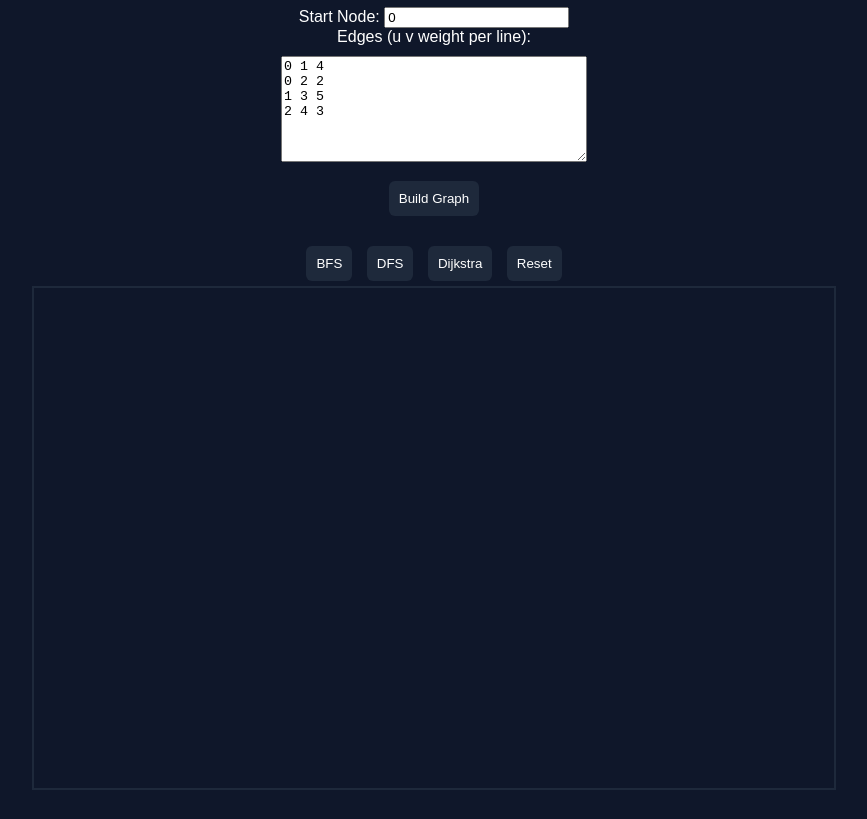
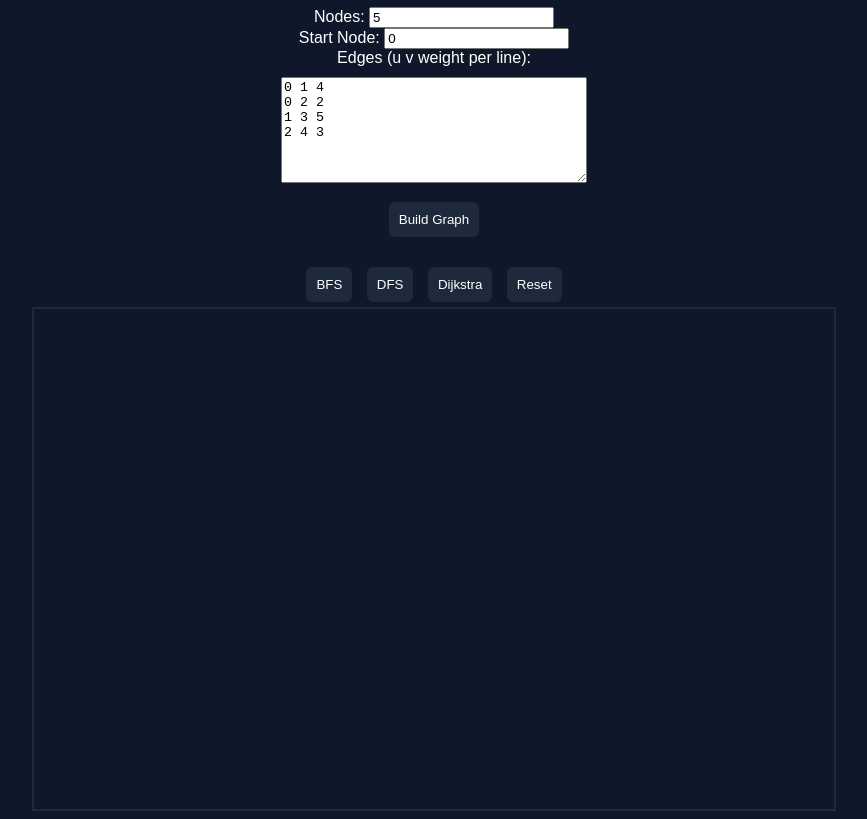
Before and after one commit to sam-3115/graph-visualizer, a plain HTML site: page index.html in a window 1280 px wide. Shown: the part 73-892 px from the top of the page, without its empty margins (206-1073 px from the left). Before the commit the page ends 871 px from the top, so only its background shows below. Drawn offline with nearby package versions, Linux system fonts and the light colour scheme.

Commit message:
Add input fields for nodes and start node

```diff
--- a/index.html
+++ b/index.html
@@ -10,6 +10,8 @@
 <h1>Graph Visualizer</h1>
 
 <div class="input-box">
+<label>Nodes:</label>
+<input type="number" id="nodes" value="5"><br>
 <label>Start Node:</label>
 <input type="number" id="startNode" value="0"><br>
 
```
